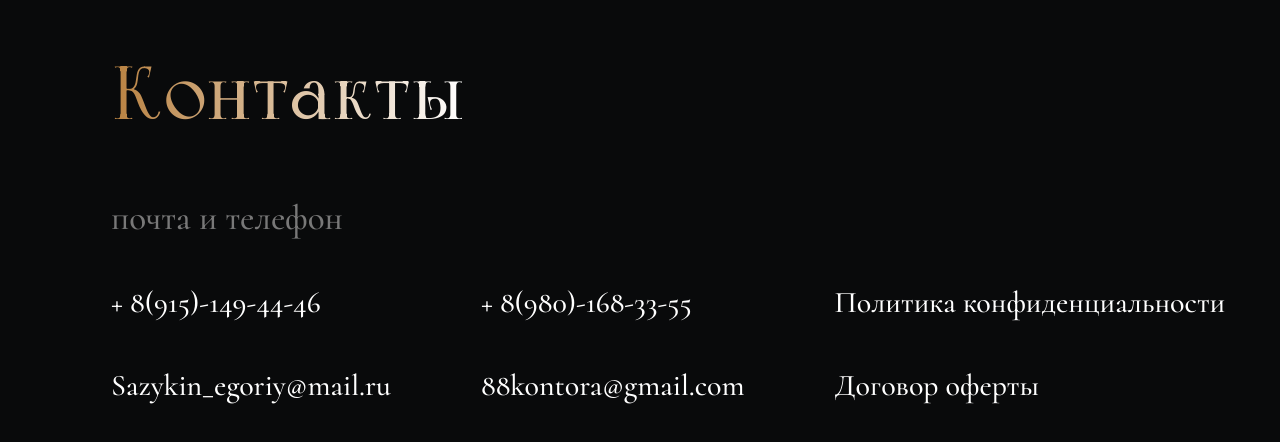
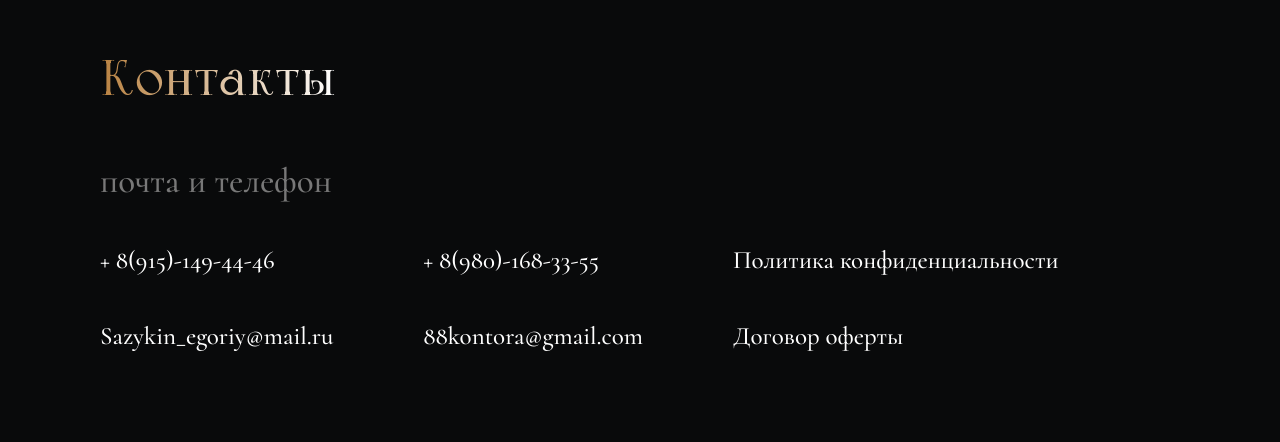
Before and after one commit to petrosyyaann/lovestorytheater, a React (Vite) app: page / in a window 1280 px wide. Shown: the part 968-1410 px from the top of the page. Built offline with nearby package versions, Linux system fonts and the light colour scheme; a web font is replaced by a local one.

Commit message:
🐛Fixed some bugs

```diff
--- a/src/components/ButtonBuy.tsx
+++ b/src/components/ButtonBuy.tsx
@@ -20,6 +20,7 @@ export const ButtonBuy = () => {
         color='black'
         w='100%'
         h='100%'
+        fontWeight={700}
         _hover={{
           backgroundClip: 'text',
           bgGradient: 'linear-gradient(90deg, #B67D3A -3.44%, #FFF 100%)',
--- a/src/modules/BusinessСard/BusinessСard.tsx
+++ b/src/modules/BusinessСard/BusinessСard.tsx
@@ -1,23 +1,21 @@
-import { Center, Flex, Heading, Text } from '@chakra-ui/react';
+import { Center, Flex, Text } from '@chakra-ui/react';
 import MainPage from '../../../public/assets/MainPage.png';
 import { ButtonBuy } from 'components/ButtonBuy';
 
 export const BusinessСard = () => {
   return (
     <Center w='100%' flexDirection='column'>
-      <Heading
+      <Text
+        fontFamily='Calypso'
         id='businesscard'
-        fontSize={['20px', '30px', '45px', '55px', '75px']}
+        fontSize={['24px', '30px', '45px', '55px', '75px']}
         bgGradient='linear-gradient(90deg, #B67D3A -3.44%, #FFF 100%)'
         w='fit-content'
         bgClip='text'
       >
         ИСТОРИЯ ВАШЕЙ ЛЮБВИ
-      </Heading>
-      <Text
-        fontWeight={600}
-        fontSize={['15px', '18px', '20px', '25px', '30px']}
-      >
+      </Text>
+      <Text fontSize={['16px', '18px', '20px', '25px', '30px']}>
         Иммерсивный спектакль
       </Text>
       <Flex
@@ -26,7 +24,7 @@ export const BusinessСard = () => {
         backgroundImage={MainPage}
         backgroundSize='cover'
         backgroundPosition='50% 50%'
-        h={['360px', '455px', '550px', '640px', '725px']}
+        h={['80vh', '75vh', '70vh', '70vh', '65vh']}
         alignItems='flex-end'
         justifyContent='center'
       >
--- a/src/modules/Description/Description.tsx
+++ b/src/modules/Description/Description.tsx
@@ -1,6 +1,5 @@
-import { Flex, Heading, Text, useMediaQuery } from '@chakra-ui/react';
+import { Flex, Text, useMediaQuery } from '@chakra-ui/react';
 import DescriptionPage from '../../../public/assets/DescriptionPage.png';
-import { ButtonBuy } from 'components/ButtonBuy';
 
 export const Description = () => {
   const [isLargerThan992] = useMediaQuery('(min-width: 992px)');
@@ -10,16 +9,17 @@ export const Description = () => {
       mt={['14px', '23px', '30px', '40px', '50px']}
       direction='column'
     >
-      <Heading
+      <Text
+        fontFamily='Calypso'
         ml={['22px', '42px', '62px', '82px', '100px']}
-        fontSize={['20px', '30px', '45px', '55px', '75px']}
+        fontSize={['24px', '30px', '45px', '55px', '75px']}
         bgGradient='linear(to-r, #B67D3A, #FFFFFF)'
         w='fit-content'
         bgClip='text'
         id='description'
       >
         О спектакле
-      </Heading>
+      </Text>
       <Flex
         direction={['column', 'column', 'column', 'row', 'row']}
         gap={['22px', '35px', '0px', '0px', '0px']}
@@ -29,8 +29,8 @@ export const Description = () => {
           justifyContent='center'
           ml={['22px', '42px', '62px', '82px', '100px']}
           mr={['38px', '52px', '62px', '30px', '30px']}
-          gap={['15px', '30px', '50px', '70px', '100px']}
-          fontSize={['14px', '16px', '18px', '20px', '25px']}
+          gap={['18px', '28px', '35px', '50px', '80px']}
+          fontSize={['16px', '18px', '20px', '23px', '25px']}
         >
           <Text>
             “История вашей любви” — необыкновенное путешествие во времени и
@@ -47,17 +47,13 @@ export const Description = () => {
           </Text>
         </Flex>
         <Flex
-          mt={['14px', '16px', '19px', '21px', '25px']}
+          mt={['14px', '23px', '30px', '40px', '50px']}
           w='100%'
           backgroundImage={DescriptionPage}
           backgroundSize='cover'
           backgroundPosition='50% 50%'
           h={['360px', '455px', '550px', '640px', '725px']}
-          alignItems='flex-end'
-          justifyContent='center'
-        >
-          {!isLargerThan992 && <ButtonBuy />}
-        </Flex>
+        />
       </Flex>
     </Flex>
   );
--- a/src/modules/Footer/Footer.tsx
+++ b/src/modules/Footer/Footer.tsx
@@ -1,72 +1,57 @@
 import { Flex, Text, useMediaQuery } from '@chakra-ui/react';
 
 const Footer = () => {
-  const [isLargerThan1000] = useMediaQuery('(min-width: 1000px)');
+  const [isLargerThan992] = useMediaQuery('(min-width: 992px)');
   return (
     <Flex
       id='contacts'
       direction='column'
-      alignItems={isLargerThan1000 ? '' : 'center'}
+      alignItems={isLargerThan992 ? '' : 'center'}
       py={['20px', '33px', '47px', '60px', '75px']}
-      pl={['0', '0', '0', '82x', '111px']}
+      pl={['0', '42px', '62px', '82px', '100px']}
       gap={['11px', '17px', '23px', '29px', '35px']}
     >
       <Text
         bgGradient='linear-gradient(90deg, #B67D3A -3.44%, #FFF 100%)'
         w='fit-content'
         bgClip='text'
-        fontSize={['20px', '30px', '45px', '55px', '75px']}
+        fontSize={['20px', '25px', '35px', '40px', '50px']}
         fontFamily='Calypso'
       >
         Контакты
       </Text>
-      <Text
-        color={isLargerThan1000 ? '#787878' : '#A57740'}
-        fontSize={['10px', '17px', '23px', '29px', '35px']}
-      >
+      <Text color='#787878' fontSize={['16px', '18px', '23px', '29px', '35px']}>
         почта и телефон
       </Text>
       <Flex
         gap={['16px', '35px', '50px', '40px', '90px']}
-        direction={isLargerThan1000 ? 'row' : 'column'}
-        // alignItems={!isLargerThan1000 ? 'center' : ''}
+        direction={isLargerThan992 ? 'row' : 'column'}
+        fontSize={['18px', '20px', '22px', '24px', '25px']}
       >
         <Flex
-          alignItems={!isLargerThan1000 ? 'center' : ''}
+          alignItems={!isLargerThan992 ? 'center' : ''}
           direction='column'
           gap={['9px', '16px', '23px', '30px', '38px']}
         >
-          <Text fontSize={['12px', '17px', '21px', '26px', '30px']}>
-            + 8(915)-149-44-46
-          </Text>
-          <Text fontSize={['12px', '17px', '21px', '26px', '30px']}>
-            Sazykin_egoriy@mail.ru
-          </Text>
+          <Text>+ 8(915)-149-44-46</Text>
+          <Text>Sazykin_egoriy@mail.ru</Text>
         </Flex>
         <Flex
-          alignItems={!isLargerThan1000 ? 'center' : ''}
+          alignItems={!isLargerThan992 ? 'center' : ''}
           direction='column'
           gap={['9px', '16px', '23px', '30px', '38px']}
         >
-          <Text fontSize={['12px', '17px', '21px', '26px', '30px']}>
-            + 8(980)-168-33-55
-          </Text>
-          <Text fontSize={['12px', '17px', '21px', '26px', '30px']}>
-            88kontora@gmail.com
-          </Text>
+          <Text>+ 8(980)-168-33-55</Text>
+          <Text>88kontora@gmail.com</Text>
         </Flex>
         <Flex
-          alignItems={!isLargerThan1000 ? 'center' : ''}
+          alignItems={!isLargerThan992 ? 'center' : ''}
           direction='column'
           gap={['9px', '16px', '23px', '30px', '38px']}
           pt={['9px', '16px', '23px', '0', '0']}
         >
-          <Text fontSize={['12px', '17px', '21px', '26px', '30px']}>
-            Политика конфиденциальности
-          </Text>
-          <Text fontSize={['12px', '17px', '21px', '26px', '30px']}>
-            Договор оферты
-          </Text>
+          <Text>Политика конфиденциальности</Text>
+          <Text>Договор оферты</Text>
         </Flex>
       </Flex>
     </Flex>
--- a/src/modules/Header/Header.tsx
+++ b/src/modules/Header/Header.tsx
@@ -1,4 +1,4 @@
-import { Flex, Heading, Text, useMediaQuery } from '@chakra-ui/react';
+import { Flex, Text, useMediaQuery } from '@chakra-ui/react';
 import MenuAnchor from 'modules/MenuAnchor/MenuAnchor';
 import { MenuDrawer } from 'modules/MenuDrawer/MenuDrawer';
 
@@ -13,12 +13,9 @@ const Header = () => {
       px={['14px', '18px', '30px', '35px', '40px']}
       pb={['20px', '30px', '40px', '60px', '70px']}
     >
-      <Heading
-        fontSize={['14px', '18px', '20px', '22px', '25px']}
-        color='white'
-      >
+      <Text fontSize={['14px', '18px', '20px', '22px', '25px']} color='white' fontFamily='Calypso'>
         “Он и она”
-      </Heading>
+      </Text>
       {isLargerThan900 ? <MenuAnchor /> : <MenuDrawer />}
     </Flex>
   );
--- a/src/pages/Home.tsx
+++ b/src/pages/Home.tsx
@@ -8,7 +8,7 @@ const Home = () => (
     <BusinessСard />
     <Description />
     <Tickets />
-    <Divider color='#232323' />
+    <Divider color='#444444' />
   </Flex>
 );
 
--- a/src/pages/Page404.tsx
+++ b/src/pages/Page404.tsx
@@ -1,11 +1,11 @@
-import { Center, Heading, Text, Stack, Button } from '@chakra-ui/react';
+import { Center, Text, Stack, Button } from '@chakra-ui/react';
 import { Link } from 'react-router-dom';
 
 export const Page404 = () => {
   return (
     <Center h='100vh'>
       <Stack textAlign='center'>
-        <Heading>404</Heading>
+        <Text fontFamily='Calypso'>404</Text>
         <Text>Страница не найдена</Text>
         <Button as={Link} to='/' colorScheme='gray'>
           Перейти на главную страницу
```
Also changed, not shown: src/modules/Tickets/Tickets.tsx (+36 -15 lines), public/assets/Ticket.png (added), public/assets/TwoTickets.svg (added).
